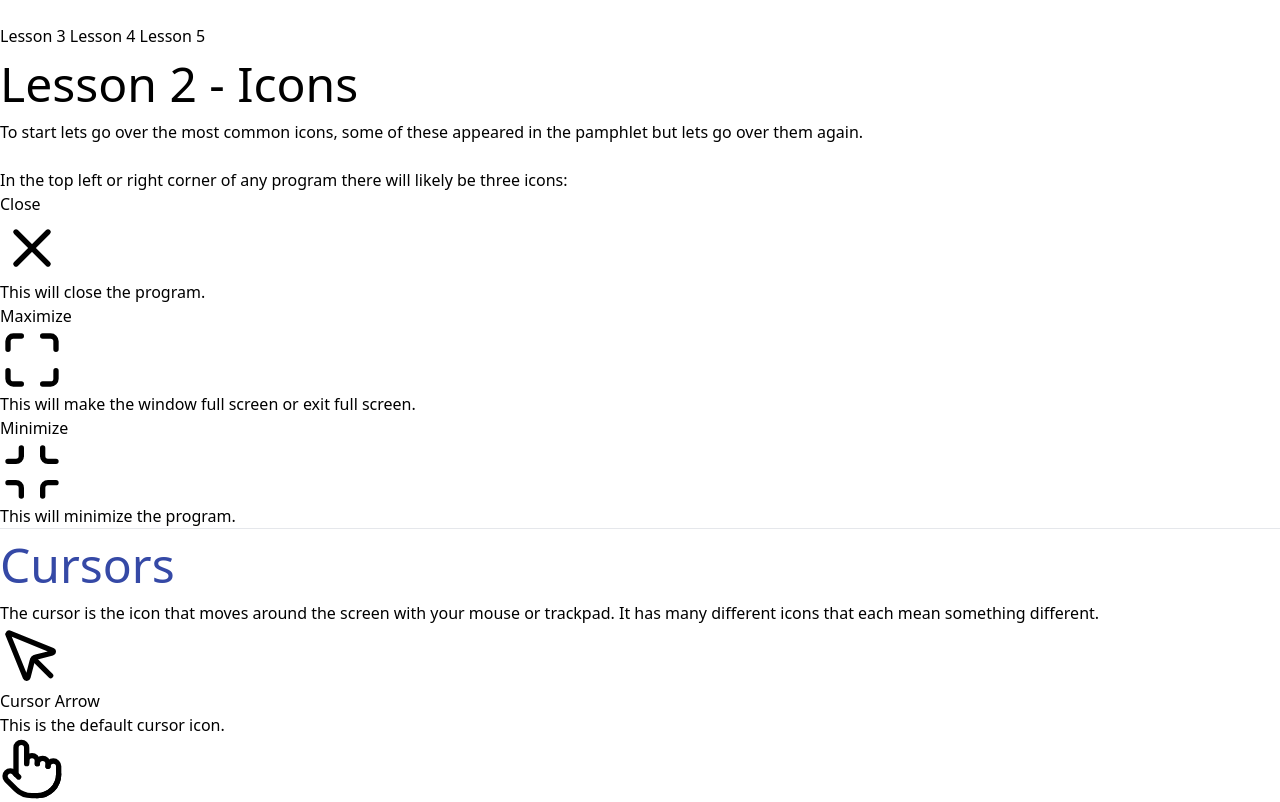
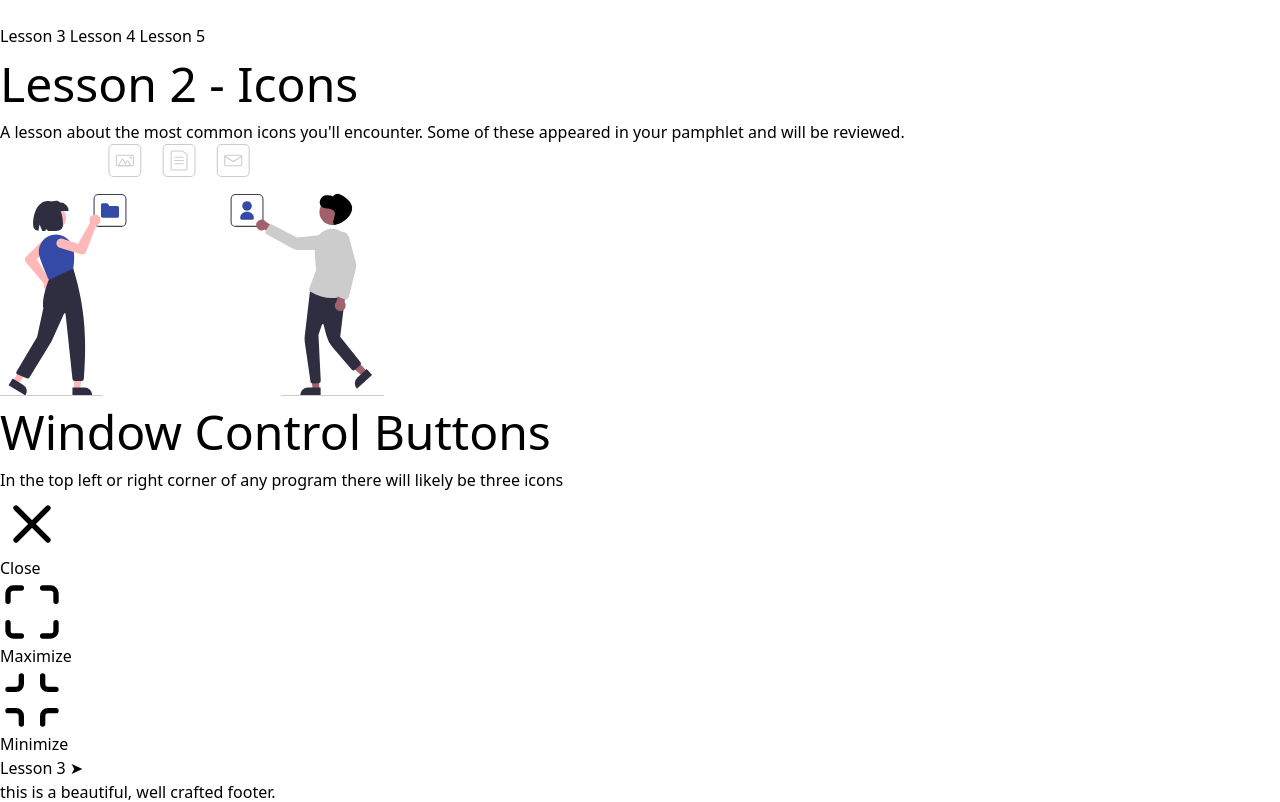
Before and after one commit to j-cleme/capstone_teaching-tech-lit, a SvelteKit app: page /icons in a window 1280 px wide. Shown: the part 560-1362 px from the top of the page. Built offline with nearby package versions, Linux system fonts and the light colour scheme.

Commit message:
Icons Page Testing

```diff
--- a/src/routes/icons/+page.svelte
+++ b/src/routes/icons/+page.svelte
@@ -17,7 +17,48 @@
 	<title>Lesson 2 - Icons</title>
 </svelte:head>
 
-<div class="bg-[#3549A6]">
+<main>
+	<section class="flex flex-wrap justify-center items-center gap-x-10 p-8 border-2 rounded-lg w-fit
+	m-auto" role="banner">
+		<section class="rounded p-8">
+			<h1 class="text-6xl text-slate-800 font-semibold">
+				Lesson 2 <span class="text-[#3549A6]">-</span> Icons
+			</h1>
+			<p class="pt-3.5 lg:max-w-[47ch] text-xl text-slate-600 mb-3.5">
+				A lesson about the most common icons you'll encounter. Some of these
+				appeared in your pamphlet and will be reviewed.
+			</p>
+		</section>
+		<aside>
+			<img src="assets/icons/icons.svg" alt="Icon Hero Image">
+		</aside>
+	</section>
+
+	<section class=" flex flex-col p-8 border-2 rounded-lg m-auto text-center w-fit ">
+		<h1 class=" text-5xl text-slate-800 font-semibold ">
+			Window Control Buttons
+		</h1>
+		<p class=" pt-3.5 text-xl text-slate-600 mb-3.5 ">
+			In the top left or right corner of any program there will likely be three icons
+		</p>
+		<section role="contentinfo" class=" flex flex-wrap justify-center items-center ">
+			<div class=" w-[150px] h-[150px] p-4 border rounded-lg m-auto flex flex-col justify-center items-center">
+				<X size="64"/>
+				<h3 class=" text-slate-600 text-3xl">Close</h3>
+			</div>
+			<div class=" w-[150px] h-[150px] p-4 border rounded-lg m-auto flex flex-col justify-center items-center">
+				<Maximize size="64" class="responsive" />
+				<h3 class=" text-slate-600 text-3xl">Maximize</h3>
+			</div>
+			<div class=" w-[150px] h-[150px] p-4 border rounded-lg m-auto flex flex-col justify-center items-center">
+				<Minimize size="64" class="responsive" />
+				<h3 class=" text-slate-600 text-3xl">Minimize</h3>
+			</div>
+		</section>
+	</section>
+</main>
+
+<!--<div class="bg-[#3549A6]">
 	<div class="content-area">
 		<h1 class="text-white" id="Icons">Lesson 2 - Icons</h1>
 	</div>
@@ -179,7 +220,7 @@
 				</p>
 			</div>
 		</div>
-	</div>
+	</div> -->
 	<section class="flex items-center justify-center my-5">
 		<a
 			href="/accessibility"
@@ -188,4 +229,3 @@
 			Lesson 3 <span>&#10148;</span>
 		</a>
 	</section>
-</div>
```
Also changed, not shown: static/assets/icons/icons.svg (added).
